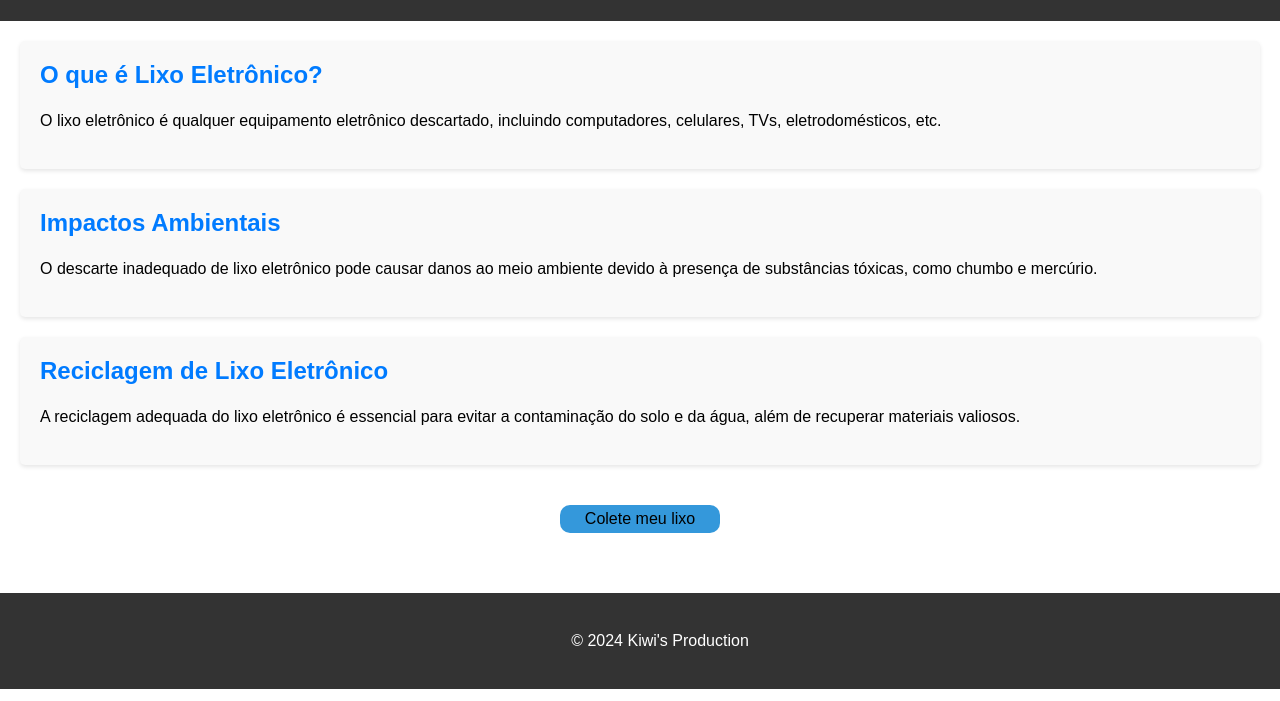
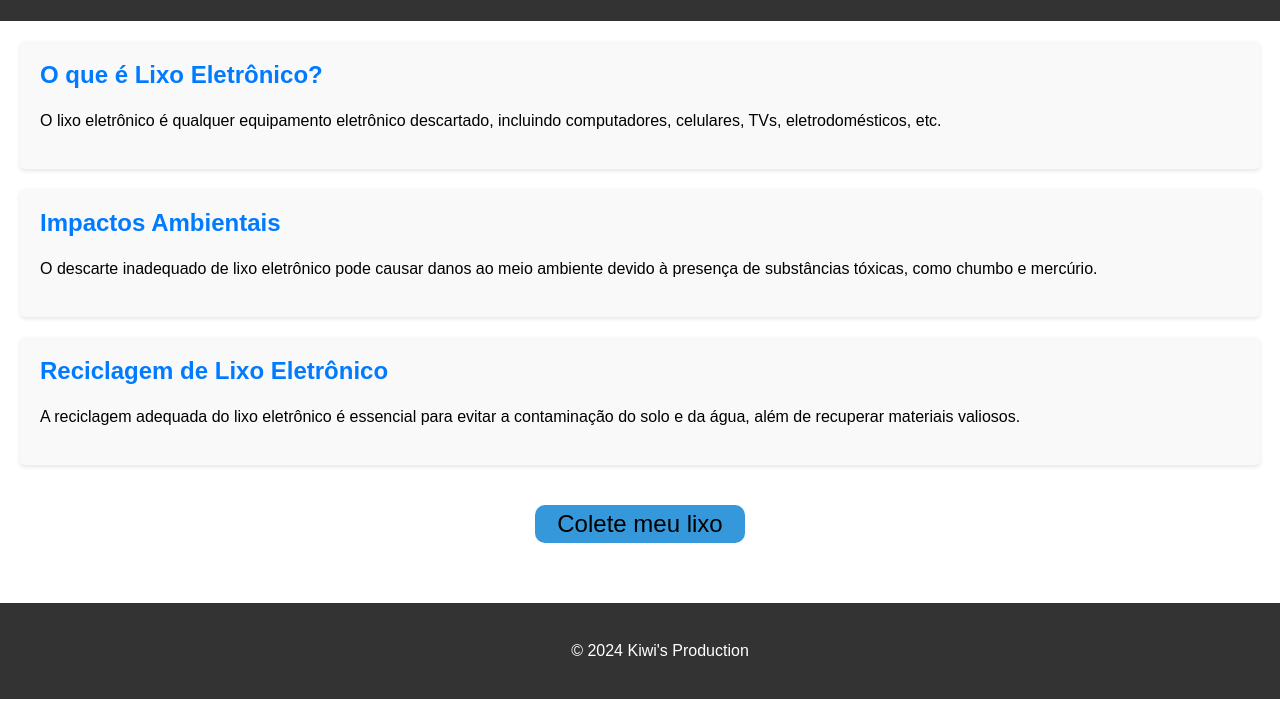
Before and after one commit to keweenalonso/LixoEletronico-Jorge, a plain HTML site: page index.html in a window 1280 px wide. Shown: the part 99-800 px from the top of the page. Drawn offline with Linux system fonts and the light colour scheme.

Commit message:
Update styles.css

```diff
--- a/styles.css
+++ b/styles.css
@@ -1,10 +1,11 @@
 
 a{
+  font-size:24px;
   color:black;
   text-decoration:none;
   display:block;
   margin:40px auto;
-  width:150px;
+  width:200px;
   border:none;
   padding:5px;
   border-radius:10px;
```
